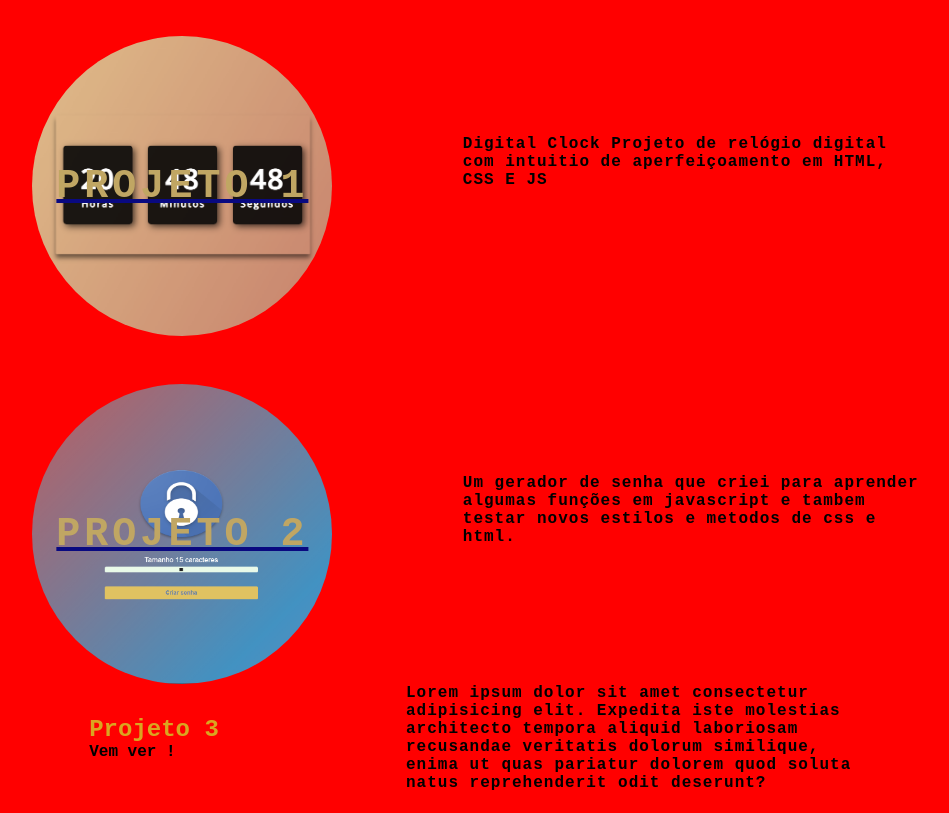
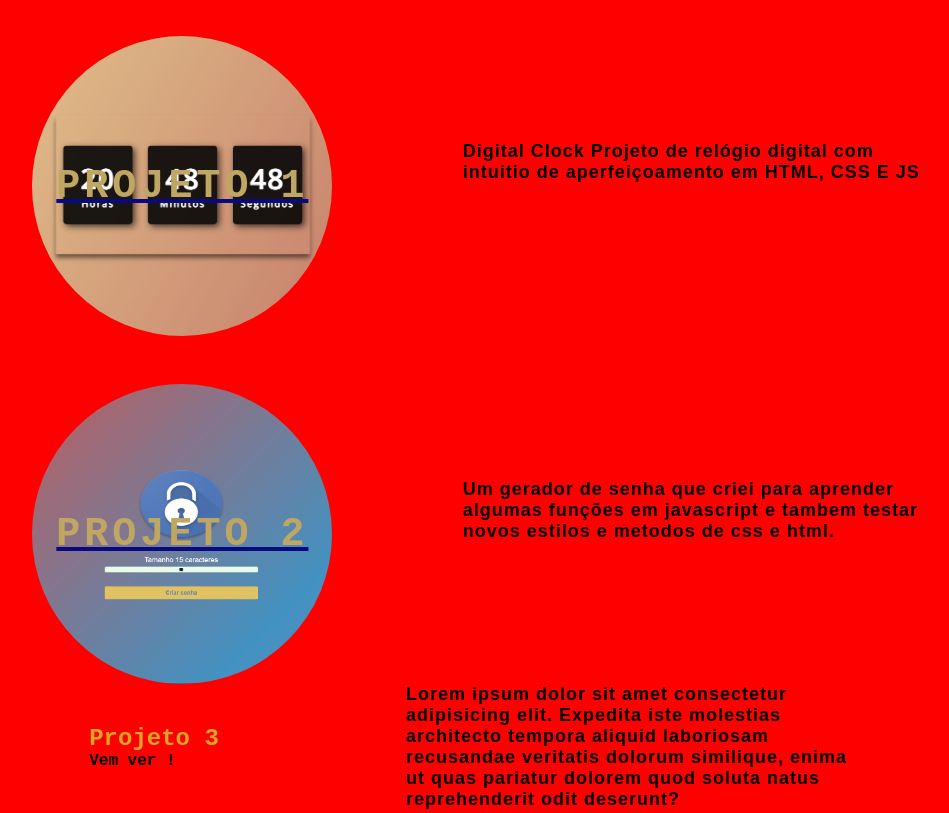
Before and after one commit to Tronaluz/portifolioReal, a website built with Vite: page index.html in a window 1280 px wide. Shown: the part 860-1673 px from the top of the page, without its empty margins (98-1047 px from the left). Built offline with nearby package versions, Linux system fonts and the light colour scheme.

Commit message:
update-font-style

```diff
--- a/style.css
+++ b/style.css
@@ -47,7 +47,6 @@
 
 
 *{
-
   margin: 0;
  padding: 0;
  font-family: 'Montserrat', monospace;
@@ -56,7 +55,6 @@
 
 
 .center-container1 {
-
   position: relative;
   top:    50%;
   left: 50%;
@@ -65,7 +63,6 @@
 
 
 .container2{
-
   position: relative;
   display: inline-block;
   padding: 0 40px;
@@ -312,6 +309,8 @@
 }
 
 .card-text {
+  font-family: 'Questrial', sans-serif;
+  font-size: large;
   width: 40%;
   letter-spacing: 1px;
   color: rgb(0, 0, 0);
```
